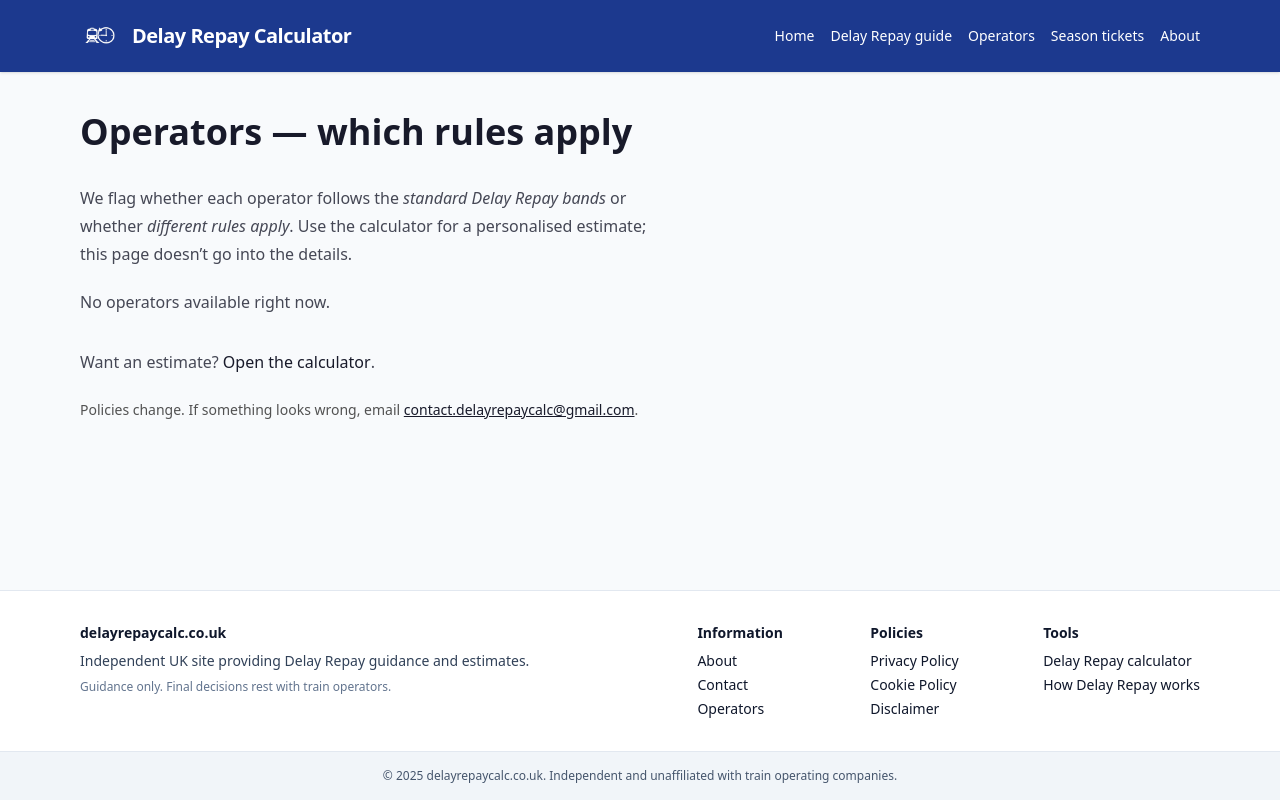
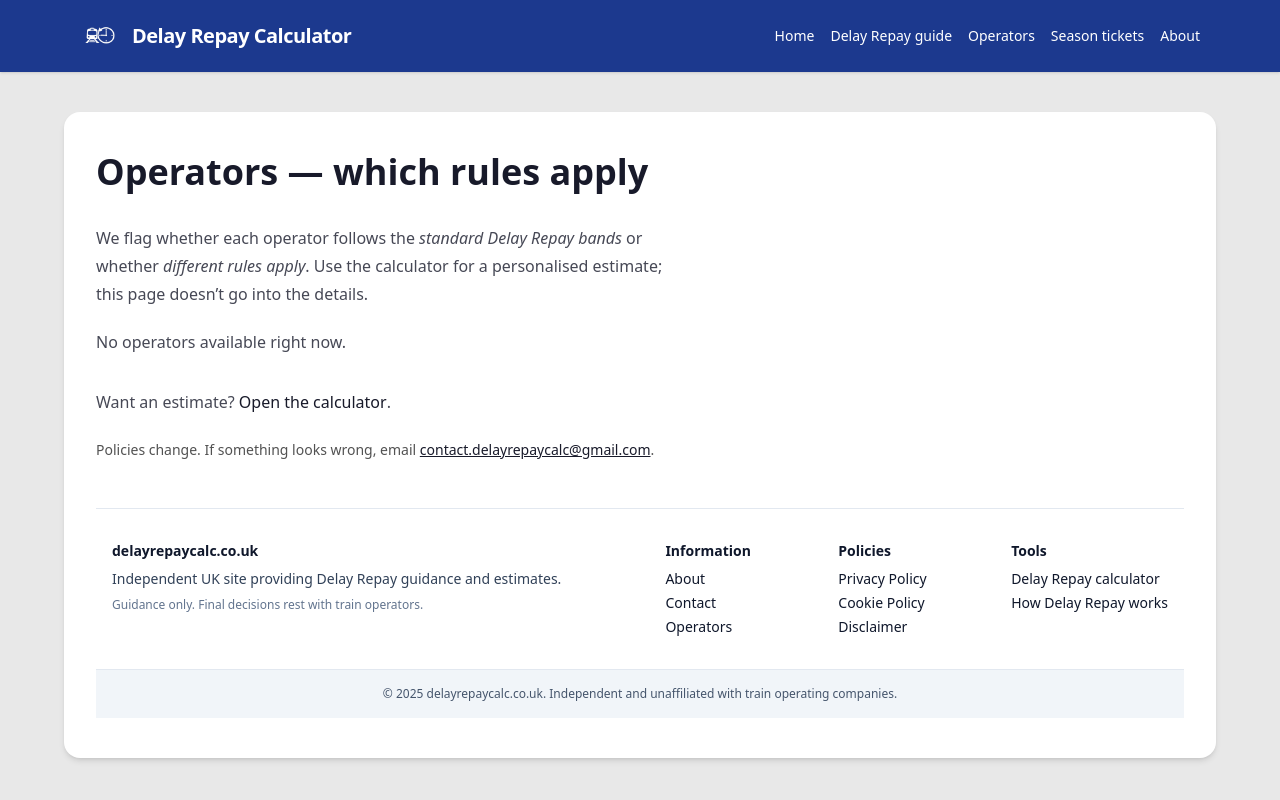
Before and after one commit to bestel89/delay-repay, a Next.js app: page /operators in a window 1280 px wide. Built offline with nearby package versions, Linux system fonts and the light colour scheme; no server answers; the database is empty.

Commit message:
Add page frame layout container

```diff
--- a/app/layout.tsx
+++ b/app/layout.tsx
@@ -6,6 +6,7 @@ import Link from "next/link";
 import {domainNameWithHTTPS} from "@/app/Constants";
 import Script from "next/script";
 import {Analytics} from "@vercel/analytics/next"
+import PageFrame from "@/components/PageFrame";
 
 export const metadata: Metadata = {
 	title: "Delay Repay Calculator | UK Rail Compensation",
@@ -41,7 +42,7 @@ export default function RootLayout({children}: { children: React.ReactNode }) {
 				crossOrigin="anonymous"
 			/>
 		</head>
-		<body className="bg-slate-50 text-slate-900 min-h-screen flex flex-col">
+		<body className="bg-base-200 text-slate-900 min-h-screen flex flex-col">
 		<header className="bg-blue-900 text-white shadow-sm">
 			<div className="mx-auto flex max-w-6xl items-center justify-between px-4 py-4">
 				<div className="flex items-center text-xl font-semibold tracking-tight">
@@ -59,13 +60,16 @@ export default function RootLayout({children}: { children: React.ReactNode }) {
 				</nav>
 			</div>
 		</header>
-		<main className="flex-1">
-			<div className="mx-auto max-w-6xl px-4 py-10">
-				{children}
-				<Analytics/>
-			</div>
-		</main>
-		<Footer/>
+		<div className="flex-1 py-6 sm:py-10">
+			{/* PageFrame lives in the root layout so every route shares the same document-style container. */}
+			<PageFrame>
+				<main className="flex-1">
+					{children}
+					<Analytics/>
+				</main>
+				<Footer/>
+			</PageFrame>
+		</div>
 		</body>
 		</html>
 	);
--- /dev/null
+++ b/components/PageFrame.tsx
@@ -0,0 +1,13 @@
+import type {ReactNode} from "react";
+
+interface PageFrameProps {
+	children: ReactNode;
+}
+
+export default function PageFrame({children}: PageFrameProps) {
+	return (
+		<div className="mx-auto w-full max-w-6xl bg-white px-4 py-6 shadow-md sm:rounded-2xl sm:px-8 sm:py-10">
+			{children}
+		</div>
+	);
+}
```
